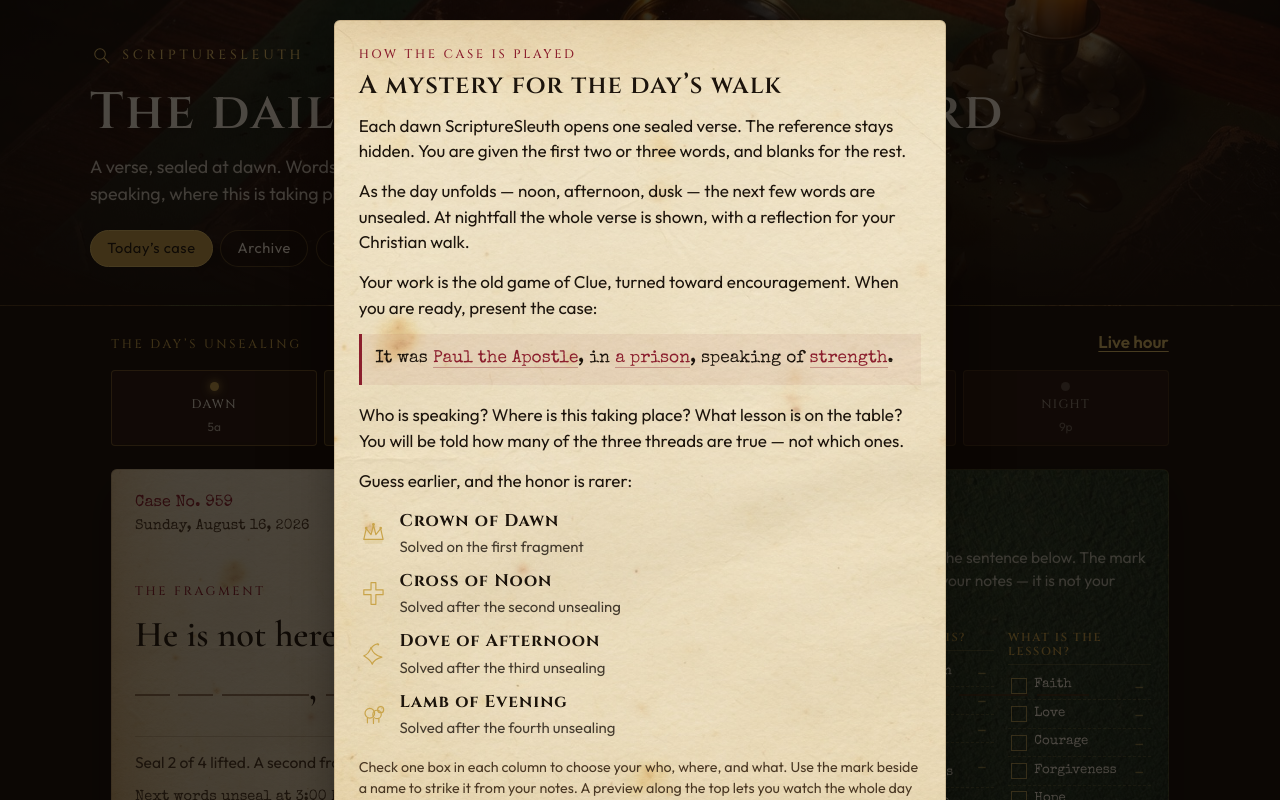
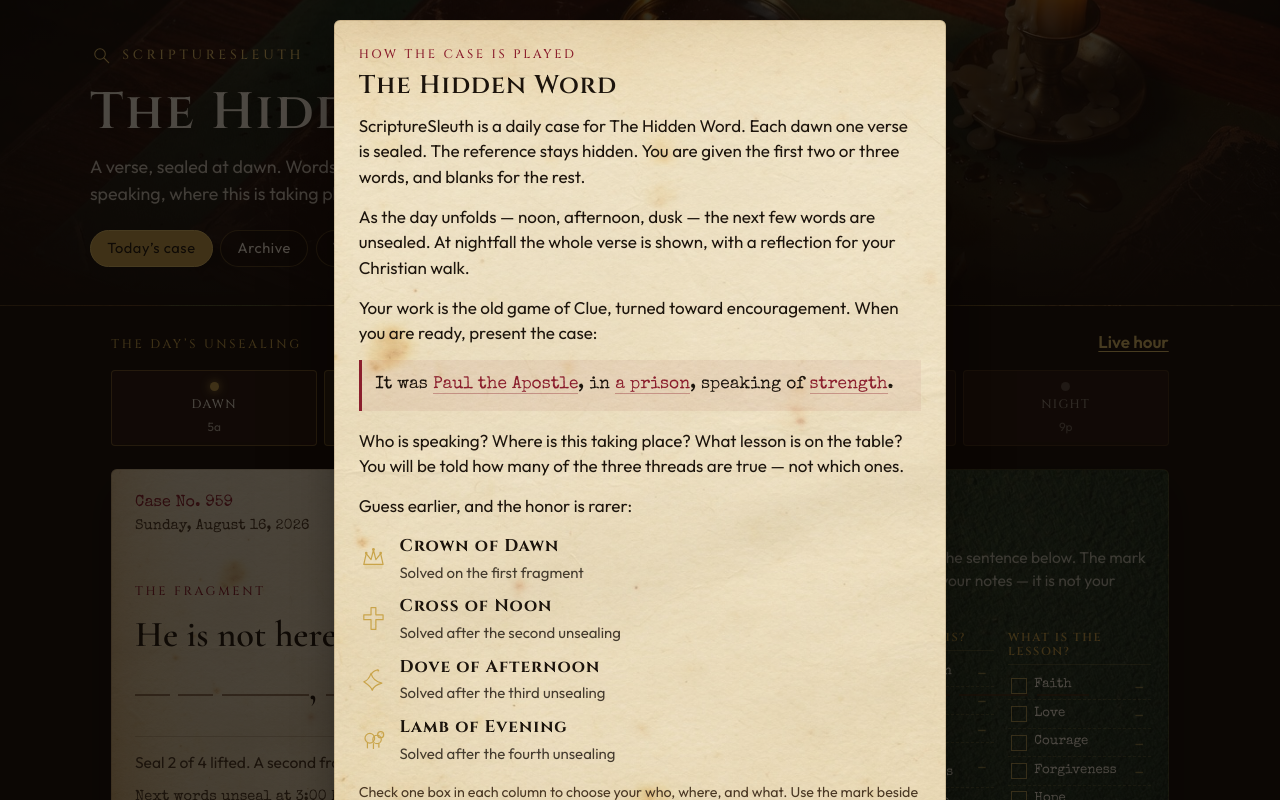
Before and after one commit to 3maybees-glitch/scripture-sleuth, a React (Vite) app: page / in a window 1280 px wide. Shown: the top 800 px of the page. Built offline with nearby package versions, Linux system fonts and the light colour scheme.

Commit message:
Pair ScriptureSleuth with The Hidden Word as the tagline
Use The Hidden Word under the name on the masthead, tab title, and how-to, and keep Clue as the play explanation.

Co-authored-by: 3 Maybees <3maybees-glitch@users.noreply.github.com>

```diff
--- a/index.html
+++ b/index.html
@@ -6,9 +6,9 @@
     <meta name="viewport" content="width=device-width, initial-scale=1.0" />
     <meta
       name="description"
-      content="ScriptureSleuth — a daily Bible verse mystery. Words unseal through the day. Bring the case: who is speaking, where this is taking place, and what lesson is on the table."
+      content="ScriptureSleuth — The Hidden Word. A daily Bible verse mystery. Words unseal through the day. Bring the case: who is speaking, where this is taking place, and what lesson is on the table."
     />
-    <title>ScriptureSleuth · The daily mystery of the Word</title>
+    <title>ScriptureSleuth · The Hidden Word</title>
     <link rel="preconnect" href="https://fonts.googleapis.com" />
     <link rel="preconnect" href="https://fonts.gstatic.com" crossorigin />
     <link
--- a/src/App.tsx
+++ b/src/App.tsx
@@ -117,7 +117,7 @@ export default function App() {
     const line = revealed
       ? `${verse.reference} — ScriptureSleuth`
       : `Today’s fragment: ${fragment.revealed} ${fragment.blanks.map((b) => '_'.repeat(Math.max(b.display.length, 2)) + b.punct).join(' ')}`;
-    const text = `${line}\nA mystery of the Word.`;
+    const text = `${line}\nThe Hidden Word.`;
     try {
       if (navigator.share) {
         await navigator.share({ title: 'ScriptureSleuth', text });
@@ -139,7 +139,7 @@ export default function App() {
             <IconGlass className="mark-ico" />
             ScriptureSleuth
           </p>
-          <h1>The daily mystery of the Word</h1>
+          <h1>The Hidden Word</h1>
           <p className="tag">
             A verse, sealed at dawn. Words unseal as the day walks on. Bring the case:{' '}
             <em>who</em> is speaking, <em>where</em> this is taking place, and <em>what</em> lesson
@@ -223,7 +223,7 @@ export default function App() {
 
       <footer className="colophon">
         <p>
-          ScriptureSleuth · verses in the King James text (public domain). The honors — crown,
+          ScriptureSleuth · The Hidden Word. Verses in the King James text (public domain). The honors — crown,
           cross, dove, lamb — may change. The sentence stays:{' '}
           <span className="clue-line inline">
             {clueSentence('paul', 'prison', 'strength')}
--- a/src/components/HowToPlay.tsx
+++ b/src/components/HowToPlay.tsx
@@ -14,10 +14,11 @@ export function HowToPlay({
     <div className="modal-back" role="dialog" aria-modal="true" aria-labelledby="how-title">
       <div className="modal parchment">
         <p className="kicker">How the case is played</p>
-        <h2 id="how-title">A mystery for the day’s walk</h2>
+        <h2 id="how-title">The Hidden Word</h2>
         <p>
-          Each dawn ScriptureSleuth opens one sealed verse. The reference stays hidden. You are
-          given the first two or three words, and blanks for the rest.
+          ScriptureSleuth is a daily case for The Hidden Word. Each dawn one verse is sealed.
+          The reference stays hidden. You are given the first two or three words, and blanks
+          for the rest.
         </p>
         <p>
           As the day unfolds — noon, afternoon, dusk — the next few words are unsealed. At
```
Also changed, not shown: 1 other file (tests, documents, lock files or other folders).
